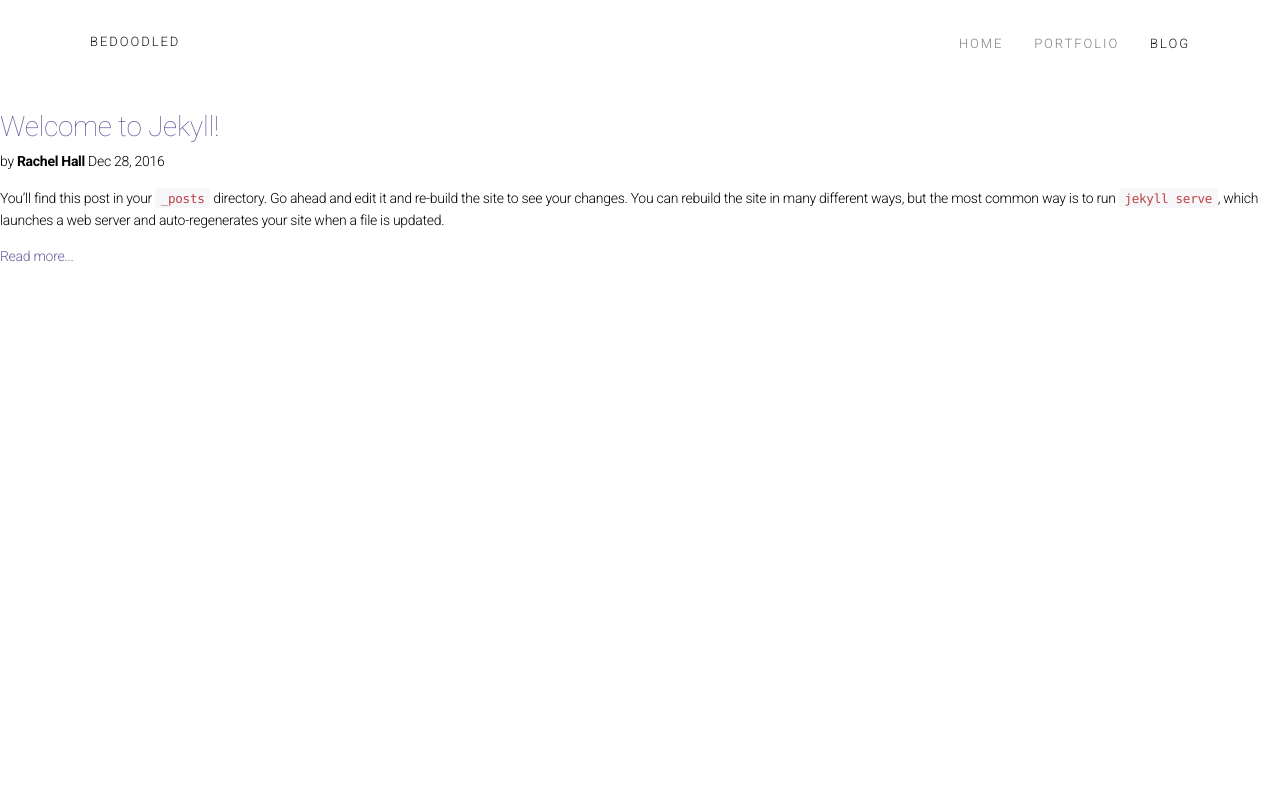
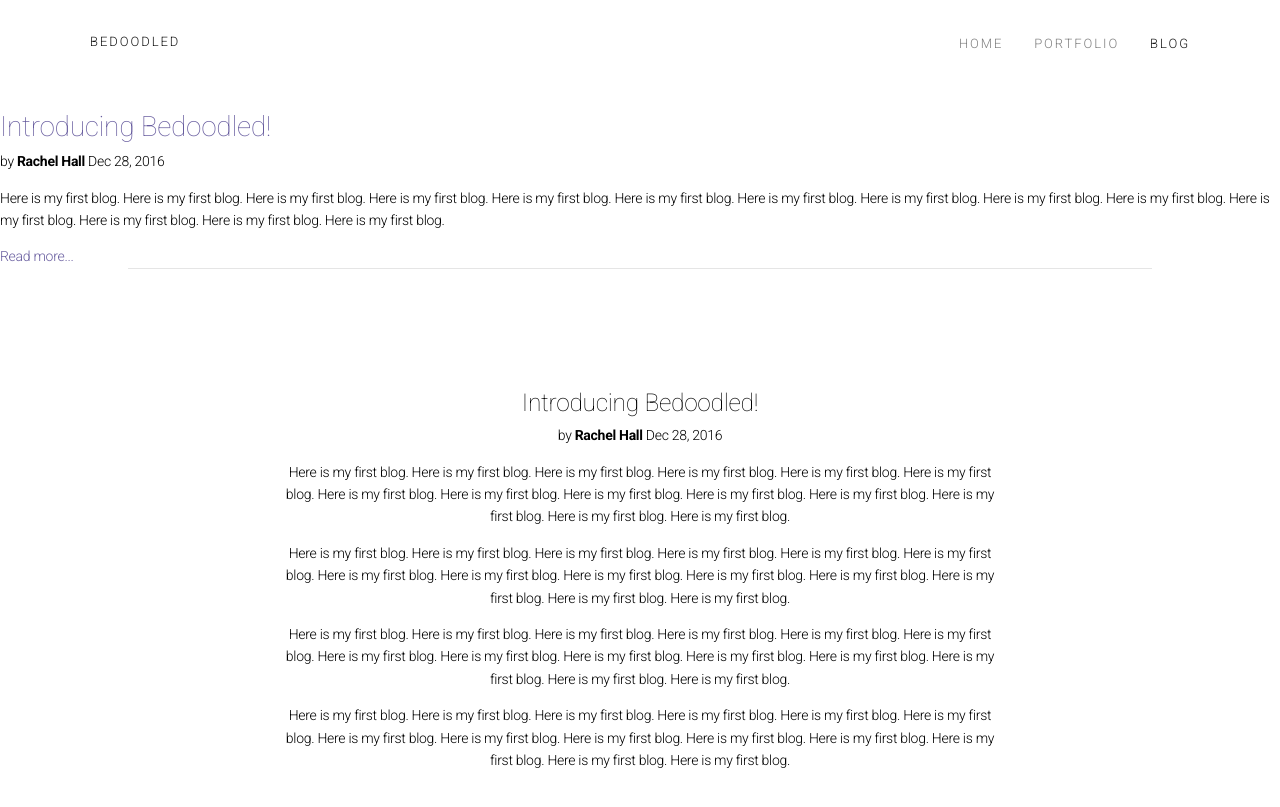
Before and after one commit to cghall/bedoodled, a Jekyll site: the page built from blog.html, in a window 1280 px wide. Shown: the top 807 px of the page. Built offline with Jekyll 4.4.1, drawn with Linux system fonts in a browser that asks for light colours.

Commit message:
Reformat blog roll and post format

```diff
--- /dev/null
+++ b/_posts/2016-12-28-introducing-bedoodled.markdown
@@ -0,0 +1,14 @@
+---
+layout: post
+title:  "Introducing Bedoodled!"
+date:   2016-12-28 18:35:12 +0000
+post_author: "Rachel Hall"
+---
+
+Here is my first blog. Here is my first blog. Here is my first blog. Here is my first blog. Here is my first blog. Here is my first blog. Here is my first blog. Here is my first blog. Here is my first blog. Here is my first blog. Here is my first blog. Here is my first blog. Here is my first blog. Here is my first blog.
+
+Here is my first blog. Here is my first blog. Here is my first blog. Here is my first blog. Here is my first blog. Here is my first blog. Here is my first blog. Here is my first blog. Here is my first blog. Here is my first blog. Here is my first blog. Here is my first blog. Here is my first blog. Here is my first blog.
+
+Here is my first blog. Here is my first blog. Here is my first blog. Here is my first blog. Here is my first blog. Here is my first blog. Here is my first blog. Here is my first blog. Here is my first blog. Here is my first blog. Here is my first blog. Here is my first blog. Here is my first blog. Here is my first blog.
+
+Here is my first blog. Here is my first blog. Here is my first blog. Here is my first blog. Here is my first blog. Here is my first blog. Here is my first blog. Here is my first blog. Here is my first blog. Here is my first blog. Here is my first blog. Here is my first blog. Here is my first blog. Here is my first blog.
--- a/_posts/2016-12-28-welcome-to-jekyll.markdown
+++ /dev/null
@@ -1,25 +0,0 @@
----
-layout: post
-title:  "Welcome to Jekyll!"
-date:   2016-12-28 18:35:12 +0000
-categories: jekyll update
----
-You’ll find this post in your `_posts` directory. Go ahead and edit it and re-build the site to see your changes. You can rebuild the site in many different ways, but the most common way is to run `jekyll serve`, which launches a web server and auto-regenerates your site when a file is updated.
-
-To add new posts, simply add a file in the `_posts` directory that follows the convention `YYYY-MM-DD-name-of-post.ext` and includes the necessary front matter. Take a look at the source for this post to get an idea about how it works.
-
-Jekyll also offers powerful support for code snippets:
-
-{% highlight ruby %}
-def print_hi(name)
-  puts "Hi, #{name}"
-end
-print_hi('Tom')
-#=> prints 'Hi, Tom' to STDOUT.
-{% endhighlight %}
-
-Check out the [Jekyll docs][jekyll-docs] for more info on how to get the most out of Jekyll. File all bugs/feature requests at [Jekyll’s GitHub repo][jekyll-gh]. If you have questions, you can ask them on [Jekyll Talk][jekyll-talk].
-
-[jekyll-docs]: http://jekyllrb.com/docs/home
-[jekyll-gh]:   https://github.com/jekyll/jekyll
-[jekyll-talk]: https://talk.jekyllrb.com/
--- a/blog.html
+++ b/blog.html
@@ -6,7 +6,22 @@ layout: default
         <h2>
           <a class="post-link" href="{{ post.url | prepend: site.baseurl }}">{{ post.title }}</a>
         </h2>
-        <p class="post-meta">by <strong>Rachel Hall</strong> {{ post.date | date: "%b %-d, %Y" }}</p>
+        <p class="post-meta">by <strong>{{post.post_author}}</strong> {{ post.date | date: "%b %-d, %Y" }}</p>
   {{ post.excerpt }}
   <a class="post-link" href="{{ post.url | prepend: site.baseurl }}">Read more...</a>
     {% endfor %}
+
+{% for post in site.posts %}
+  <div class="block block-bordered-lg pb-0 mb-0">
+  <div class="container">
+    <div class="row">
+      <div class="col-sm-8 offset-sm-2 text-center mb-5">
+        <h3>{{ post.title}}</h3>
+        <p class="post-meta">by <strong>{{post.post_author}}</strong> {{ post.date | date: "%b %-d, %Y" }}</p>
+        {{ post }}
+    </form>
+      </div>
+    </div>
+  </div>
+  </div>
+{% endfor %}
```
